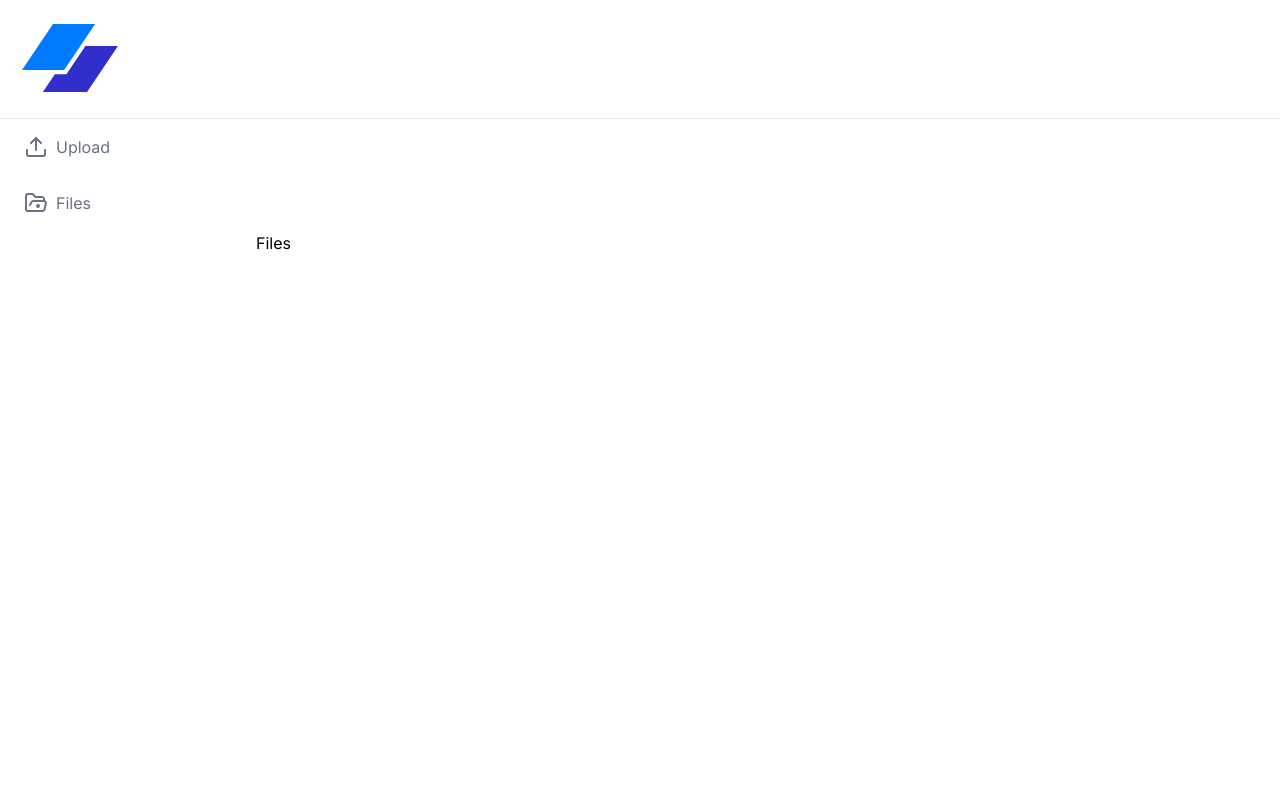
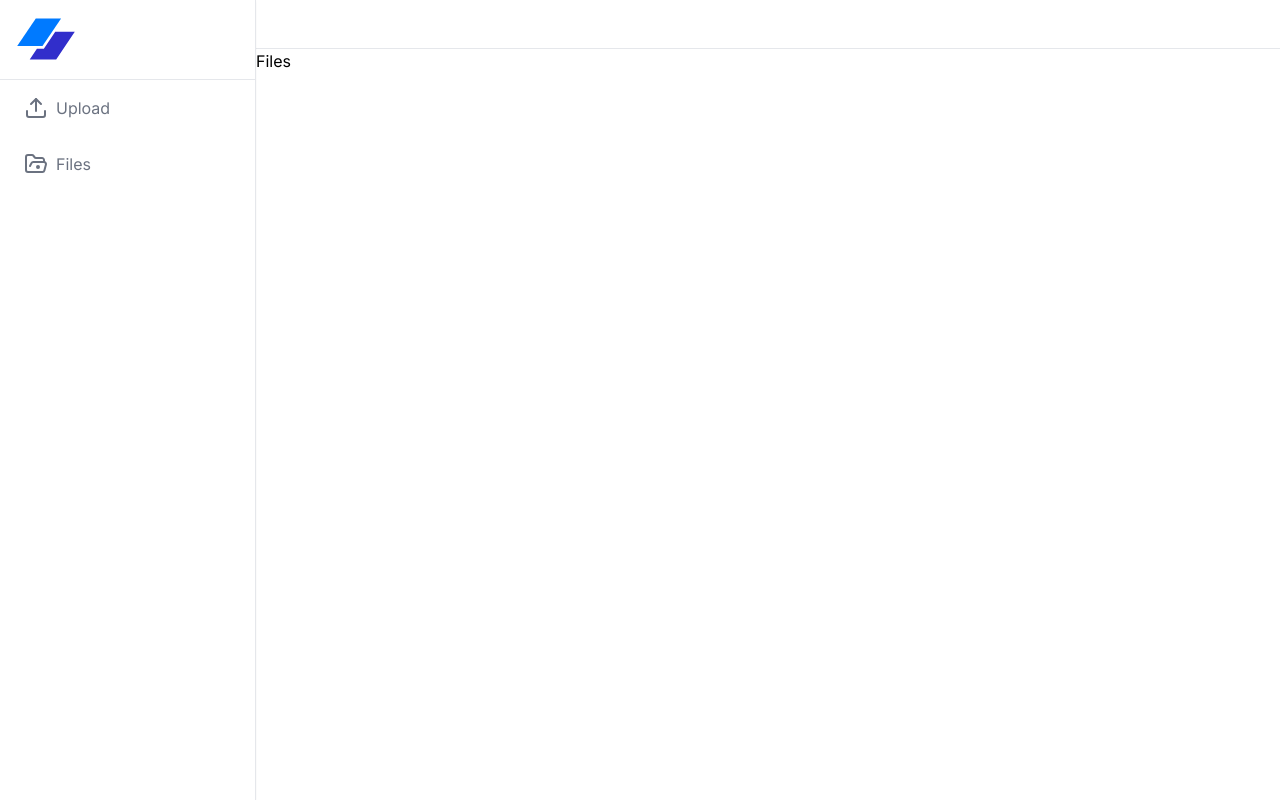
Before and after one commit to Aegaar/eBookSave, a Next.js app in the folder ebooks-save/: page /files in a window 1280 px wide. Built offline with nearby package versions, Linux system fonts and the light colour scheme.

Commit message:
styled a navbar and  add dashboard header

```diff
--- /dev/null
+++ b/ebooks-save/app/(dashboard)/_components/Header.js
@@ -0,0 +1,15 @@
+import { UserButton } from "@clerk/nextjs";
+import { Menu } from "lucide-react";
+import Image from "next/image";
+
+function Header() {
+  return (
+    <header className="flex p-6 border-b items-center justify-between md:justify-end">
+      <Menu className="md:hidden" />
+      <Image src="/logo.svg" width={60} height={60} className="md:hidden" />
+      <UserButton />
+    </header>
+  );
+}
+
+export default Header;
--- a/ebooks-save/app/(dashboard)/_components/SideBar.js
+++ b/ebooks-save/app/(dashboard)/_components/SideBar.js
@@ -1,7 +1,16 @@
+"use client";
+
 import { Upload, FolderOpenDot } from "lucide-react";
 import Image from "next/image";
-import SideBarItem from "../_components/SideBarItem";
+import { useState } from "react";
 function SideBar() {
+  const [activeItem, setActiveItem] = useState(0);
+
+  function activeItemHandler(id) {
+    setActiveItem(id);
+    console.log(activeItem);
+  }
+
   const navbarItem = [
     {
       id: 1,
@@ -10,7 +19,7 @@ function SideBar() {
       path: "/upload",
     },
     {
-      id: 3,
+      id: 2,
       name: "Files",
       icon: FolderOpenDot,
       path: "/files",
@@ -18,17 +27,21 @@ function SideBar() {
   ];
 
   return (
-    <div>
-      <div className="p-5 border-b">
-        <Image src="/logo.svg" width={100} height={100} />
+    <div className="shadow-sm border-r h-full">
+      <div className="p-4 border-b">
+        <Image src="/logo.svg" width={60} height={60} />
       </div>
       <div className="flex flex-col float-left w-full">
         {navbarItem.map((item) => (
-        //   <SideBarItem item={item}/>
-        <button className="flex gap-2 p-4 px-6 hover:bg-gray-100  text-gray-500">
-        <item.icon />
-        <h2>{item.name}</h2>
-      </button>
+          <button
+            className={`flex gap-2 p-4 px-6 hover:bg-gray-100 w-full text-gray-500 ${
+              activeItem == item.id ? "bg-blue-50 text-primary" : null
+            }`}
+            onClick={() => activeItemHandler(item.id)}
+          >
+            <item.icon />
+            <h2>{item.name}</h2>
+          </button>
         ))}
       </div>
     </div>
--- a/ebooks-save/app/(dashboard)/_components/SideBarItem.js
+++ /dev/null
@@ -1,12 +0,0 @@
-import React from "react";
-
-function SideBarItem({ item }) {
-  return (
-    <button className="flex gap-2 p-4 px-0 hover:bg-gray-100 w-full text-gray-500">
-      <item.icon />
-      <h2>{item.name}</h2>
-    </button>
-  );
-}
-
-export default SideBarItem;
--- a/ebooks-save/app/(dashboard)/layout.js
+++ b/ebooks-save/app/(dashboard)/layout.js
@@ -1,14 +1,18 @@
 import SideBar from "./_components/SideBar";
+import Header from './_components/Header'
+
+
 function layout({ children }) {
   return (
-    <>
-      <div>
-        <SideBar className='hidden h-full md:w-64 flex-col fixed inset-y-0 z-100'/>
+    <div>
+      <div className='h-full md:w-64 flex-col fixed inset-y-0 z-100 md:flex hidden'>
+        <SideBar />
       </div>
       <div className="md:ml-64">
+        <Header/>
       {children}
       </div>
-    </>
+    </div>
   );
 }
 
--- a/ebooks-save/tailwind.config.js
+++ b/ebooks-save/tailwind.config.js
@@ -13,10 +13,9 @@ module.exports = {
           "conic-gradient(from 180deg at 50% 50%, var(--tw-gradient-stops))",
       },
       colors: {
-        primary: 'rgb(37 99 235 / var(--tw-border-opacity))',
-        secondary: 'rgb(17 24 39 / var(--tw-bg-opacity))'
+        primary: 'rgb(37 99 235)',
+        secondary: 'rgb(17 24 39)'
       }
-
     },
   },
   plugins: [],
```
Also changed, not shown: ebooks-save/app/(dashboard)/(routes)/files/page.js (+6 -4 lines).
